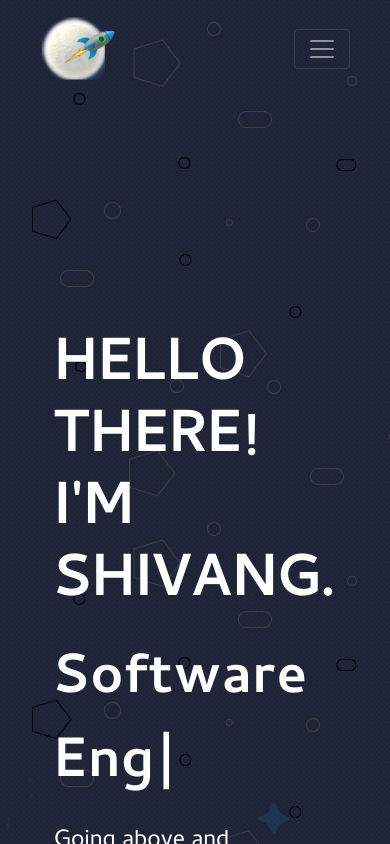
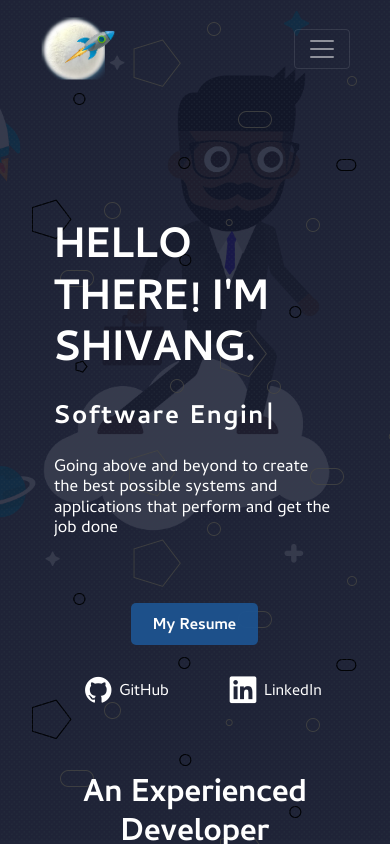
Before and after one commit to shivnaik5/Portfolio-Site, a Next.js app: page / in a window 390 px wide. Shown: the top 844 px of the page. Built offline with nearby package versions, Linux system fonts and the light colour scheme.

Commit message:
Update header and home page.

```diff
--- a/components/home/Home.js
+++ b/components/home/Home.js
@@ -38,12 +38,15 @@ const Home = () => {
             <h3>{home.welcome.text}</h3>
           </div>
           <Row className='home-resume'>
+            <div className='resume-btn'>
               <Button
                 className='btn'
                 onClick={handleResumeBtnOnClick}
               >
                 <span className='text'>My Resume</span>
               </Button>
+            </div>
+            <div className='home-links'>
               <Link href='https://www.github.com/shivnaik5'>
                 <a target='_blank' className='profile-icons'>
                   <i className="devicon-github-original icon" />
@@ -56,6 +59,7 @@ const Home = () => {
                   <span className='text'>LinkedIn</span>
                 </a>
               </Link>
+            </div>
           </Row>
         </Col>
         <Col md='4' className='home-image'>
--- a/components/shared/Header.js
+++ b/components/shared/Header.js
@@ -30,16 +30,23 @@ const Header = () => {
   const headerRef = useRef();
   headerRef.current = headerClassName;
 
+  const isOpenRef = useRef();
+  isOpenRef.current = isOpen;
+
+  const shouldDisplay = () => (window.scrollY > 50) || isOpenRef.current;
+
   useEffect(() => {
-    const handleScroll = () => {
-      setHeaderClassName(window.scrollY > 50 ? 'scrolled' : '');
-    }
+    const handleScroll = () => setHeaderClassName(shouldDisplay() ? 'scrolled' : '');
 
     document.addEventListener('scroll', handleScroll);
     return () => document.removeEventListener('scroll', handleScroll);
   }, []);
 
   const toggle = () => setIsOpen(!isOpen);
+
+  useEffect(() => {
+    setHeaderClassName(shouldDisplay() ? 'scrolled' : '');
+  }, [isOpen]);
 
   return (
     <div>
--- a/styles/components/home/_home.scss
+++ b/styles/components/home/_home.scss
@@ -17,6 +17,12 @@
     padding-bottom: 9em;
     margin-top: 7em;
 
+    @media (max-width: 991px) {
+      margin-top: 4em;
+      padding-bottom: 0px;
+    }
+
+
     .home-welcome-wrapper {
       justify-content: flex-end;
 
@@ -29,6 +35,11 @@
           font-size: 60px;
           margin-top: 70px;
           font-weight: bold;
+
+          @media (max-width: 991px) {
+            margin-top: 10px;
+            font-size: 43px;
+          }
         }
       }
 
@@ -36,10 +47,18 @@
         margin-bottom: 20px;
         width: 85%;
 
+        @media (max-width: 991px) {
+          width: 100%;
+        }
+
         h3 {
           color: $white;
           font-size: 24px;
           margin-top: 20px;
+
+          @media (max-width: 991px) {
+            font-size:  17px;
+          }
         }
       }
 
@@ -47,17 +66,28 @@
         margin-top: 4em;
         display: flex;
 
+        .resume-btn {
+          @media (max-width: 991px) {
+            display: flex;
+            margin: 0 auto 0 auto;
+            margin-bottom: 23px;
+          }
+        }
+
         .btn {
-          padding: 8px 22px;
+          padding: 9px 22px;
           background-color: $matisse-faded;
           border: none;
           font-weight: bold;
           border-radius: 5px;
           margin-top: 0 auto;
           margin-right: 1em;
+          margin-left: 15px;
+
+
 
           .text {
-            top: 1px;
+            top: 2px;
             position: relative;
           }
 
@@ -66,9 +96,18 @@
           }
         }
 
+        .home-links {
+          vertical-align: middle;
+          display: flex;
+
+          @media (max-width: 991px) {
+            margin: 0 auto;
+          }
+        }
+
         .profile-icons {
           color: $white;
-          margin: auto 0 auto 2em;
+          margin: auto 0 auto 1em;
           padding: 8px 22px;
           border-radius: 5px;
           transition: 0.5s ease-in;
@@ -98,17 +137,37 @@
       justify-content: center;
       align-items: center;
 
+      @media (max-width: 991px) {
+        position: absolute;
+        top: 18em;
+        z-index: -1;
+      }
+
       .image {
         position: absolute;
         height: 700px;
 
+        @media (max-width: 1025px) {
+          height: 555px;
+        }
+
         &.fg {
           animation-duration: 15s;
           animation-iteration-count: infinite;
+
+          @media (max-width: 991px) {
+            animation-duration: 0s;
+            opacity: 40%;
+          }
+
         }
 
         &.bg {
           opacity: 15%;
+
+          @media (max-width: 991px) {
+            opacity: 40%;
+          }
         }
       }
     }
@@ -125,6 +184,10 @@
       h1 {
         font-size: 46px;
         font-weight: bold;
+
+        @media (max-width: 991px) {
+          font-size: 32px;
+        }
       }
     }
 
@@ -132,6 +195,10 @@
       font-size: 24px;
       text-transform: none;
       margin-bottom: 100px;
+
+      @media (max-width: 991px) {
+        font-size: 17px;
+      }
     }
 
     .developer-experience {
--- a/styles/main.scss
+++ b/styles/main.scss
@@ -62,4 +62,12 @@ html, body {
   color: $white;
   font-weight: bold;
   letter-spacing: 2px;
+
+  @media (max-width: 1025px) {
+    font-size: 36px;
+  }
+
+  @media (max-width: 991px) {
+    font-size: 26px;
+  }
 }
--- a/styles/pages/_resume.scss
+++ b/styles/pages/_resume.scss
@@ -145,7 +145,7 @@
   border: 2px solid $san-marino;
   box-shadow: none !important;
 
-  @media (max-width: 991px) {
+  @media (max-width: 1025px) {
     margin-left: 12px !important;
     top: 15px;
   }
```
Lines whose indentation alone changed are shown as unchanged.
